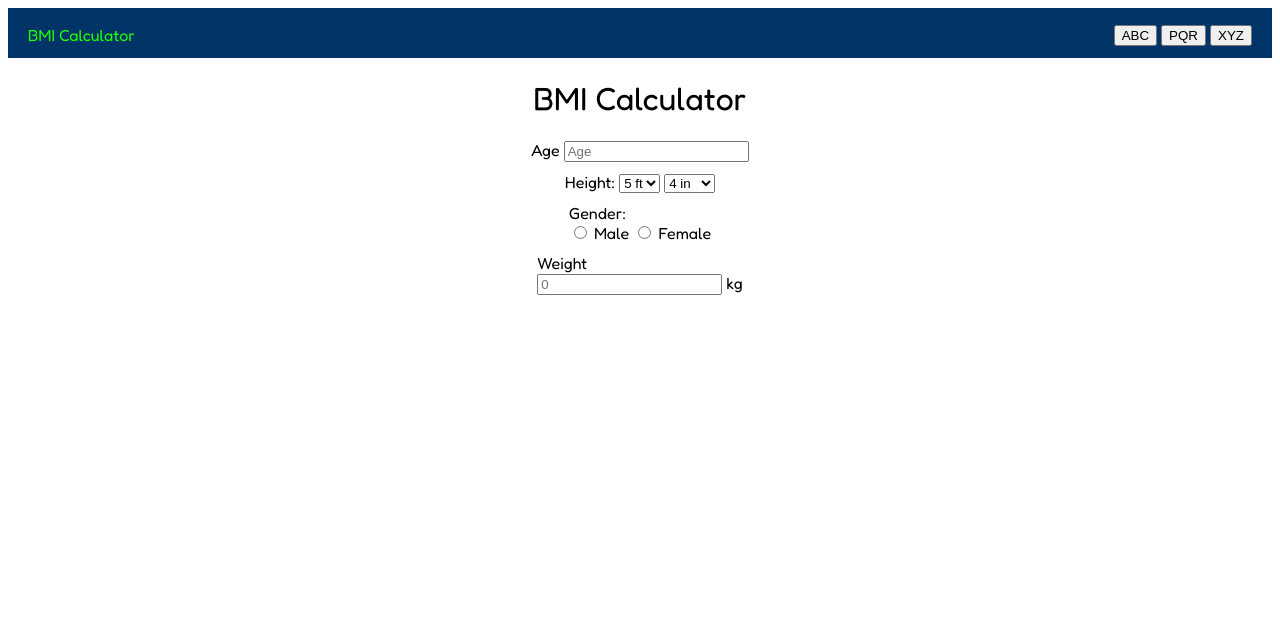
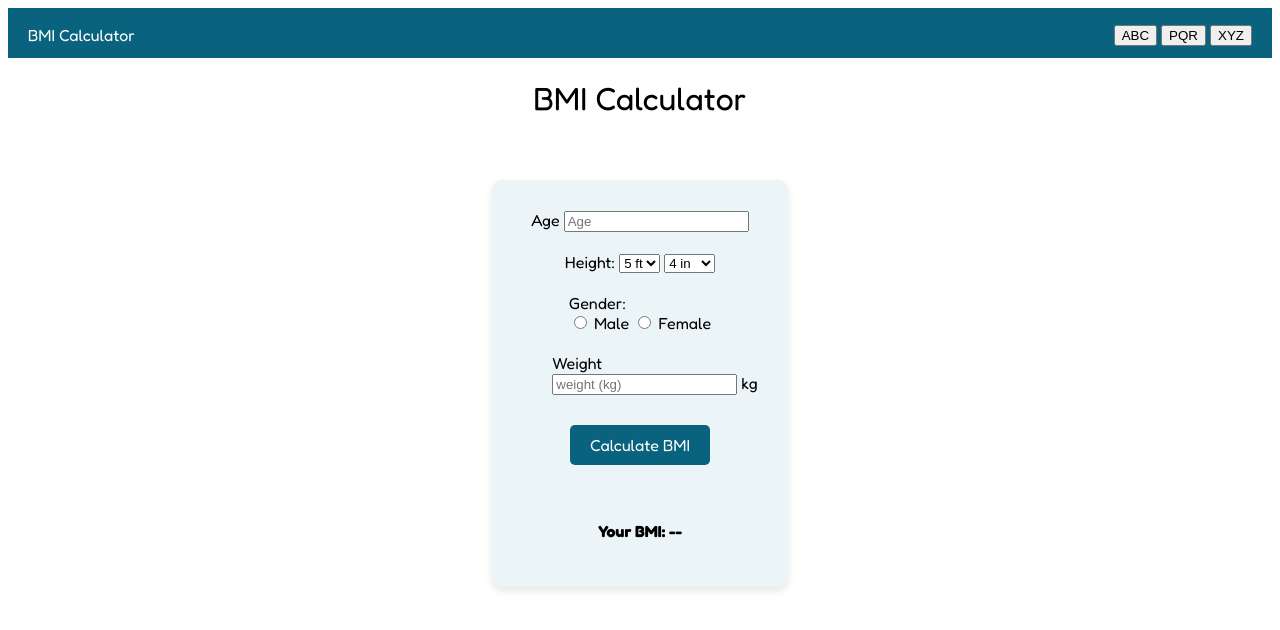
Before and after one commit to ibraheemchand/Health-traking-Website, a plain HTML site: page index.html in a window 1280 px wide. Drawn offline with Linux system fonts and the light colour scheme; a web font is replaced by a local one.

Commit message:
added Js

```diff
--- a/index.html
+++ b/index.html
@@ -68,15 +68,20 @@
     </div>
     </div>
 
-   <div class="input-row">
+   <div class="input-row" style="margin-left: 30px;">
     <label for="weight">Weight</label>
     <div class="unit-input">
-        <input type="number" id="weight" placeholder="0">
+        <input type="number" id="weight" placeholder="weight (kg)" style="gap: 5px;">
         <span class="unit-text">kg</span>
     </div>
     </div>
 
+    <button type="button" id="calc-btn" onclick="calculateBMI()">Calculate BMI</button>
 
+    <div id="result-display">
+    <p>Your BMI: <span id="bmi-value">--</span></p>
+    <p id="bmi-status"></p>
+    </div>
 
 
     </div>
--- a/script.js
+++ b/script.js
@@ -0,0 +1,43 @@
+function calculateBMI() {
+    // 1. Get values from the inputs
+    const feet = parseFloat(document.getElementById('height-feet').value);
+    const inches = parseFloat(document.getElementById('height-inches').value);
+    const weight = parseFloat(document.getElementById('weight').value);
+
+    // 2. Validate input (check if weight is entered)
+    if (isNaN(weight) || weight <= 0) {
+        alert("Please enter a valid weight.");
+        return;
+    }
+
+    // 3. Apply your formula
+    // Height in meters = (feet * 0.3048) + (inches * 0.0254)
+    const heightInMeters = (feet * 0.3048) + (inches * 0.0254);
+
+    // BMI = weight / (heightInMeters * heightInMeters)
+    const bmi = weight / Math.pow(heightInMeters, 2);
+
+    // 4. Display the result (rounded to 1 decimal place)
+    const bmiOutput = bmi.toFixed(1);
+    document.getElementById('bmi-value').innerText = bmiOutput;
+
+    // 5. Determine the status
+    let status = "";
+    const statusElement = document.getElementById('bmi-status');
+
+    if (bmi < 18.5) {
+        status = "Underweight";
+        statusElement.style.color = "orange";
+    } else if (bmi >= 18.5 && bmi <= 24.9) {
+        status = "Normal weight";
+        statusElement.style.color = "green";
+    } else if (bmi >= 25 && bmi <= 29.9) {
+        status = "Overweight";
+        statusElement.style.color = "orange";
+    } else {
+        status = "Obese";
+        statusElement.style.color = "red";
+    }
+
+    statusElement.innerText = `Status: ${status}`;
+}
--- a/style.css
+++ b/style.css
@@ -17,12 +17,19 @@ font-weight: 410;
 
   font-style: normal;
 }
-#Calculator{
+#Calculator {
+    display: flex;
+    flex-direction: column;
+    align-items: center;
+    gap: 20px;
 
-    display: flex;
-    flex-direction: column; /* This is the missing piece */
-    align-items: center;    /* Keeps everything centered horizontally */
-    gap: 10px;
+
+    background-color:rgb(235, 244, 246); /* Light blue-grey like professional health sites */
+    padding: 30px;             /* Space between the inputs and the box edge */
+    border-radius: 10px;       /* Rounds the corners */
+    width: fit-content;        /* Makes the box only as wide as the content */
+    margin: 40px auto;
+    box-shadow: 0 4px 8px rgba(0,0,0,0.1);
 }
 
 #nav{
@@ -30,8 +37,8 @@ font-weight: 410;
     justify-content: space-between; /* Pushes items to the edges */
     align-items: center;            /* Perfectly centers them vertically */
     padding: 0 20px;
-    background-color: #003366;
-    color: #1cff08;
+    background-color: rgb(9, 99, 126);
+    color: rgb(255, 255, 255);
     height: 50px;
 
 
@@ -48,5 +55,27 @@ margin-top: 3px;
 
 #navbuttons{
 
+background-color: #003366;
+}
 
+#calc-btn {
+    background-color: rgb(9, 99, 126); /* Matches your navbar */
+    color: #ffffff;            /* Matches your navbar text */
+    padding: 10px 20px;
+    border: none;
+    border-radius: 5px;
+    cursor: pointer;
+    font-family: "Fredoka", sans-serif;
+    font-size: 1rem;
+    margin-top: 10px;
 }
+
+#calc-btn:hover {
+    background-color: rgb(9, 99, 126);
+}
+
+#result-display {
+    margin-top: 20px;
+    text-align: center;
+    font-weight: bold;
+}
```
